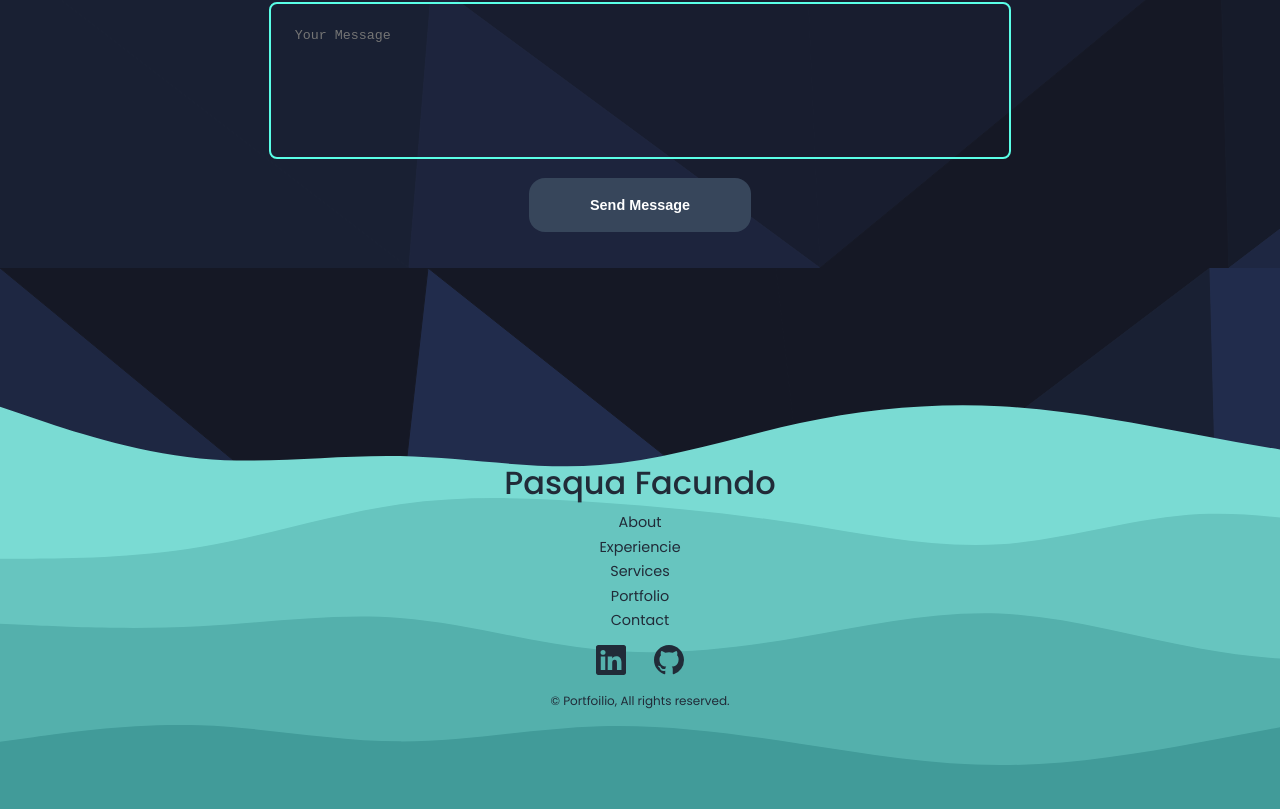
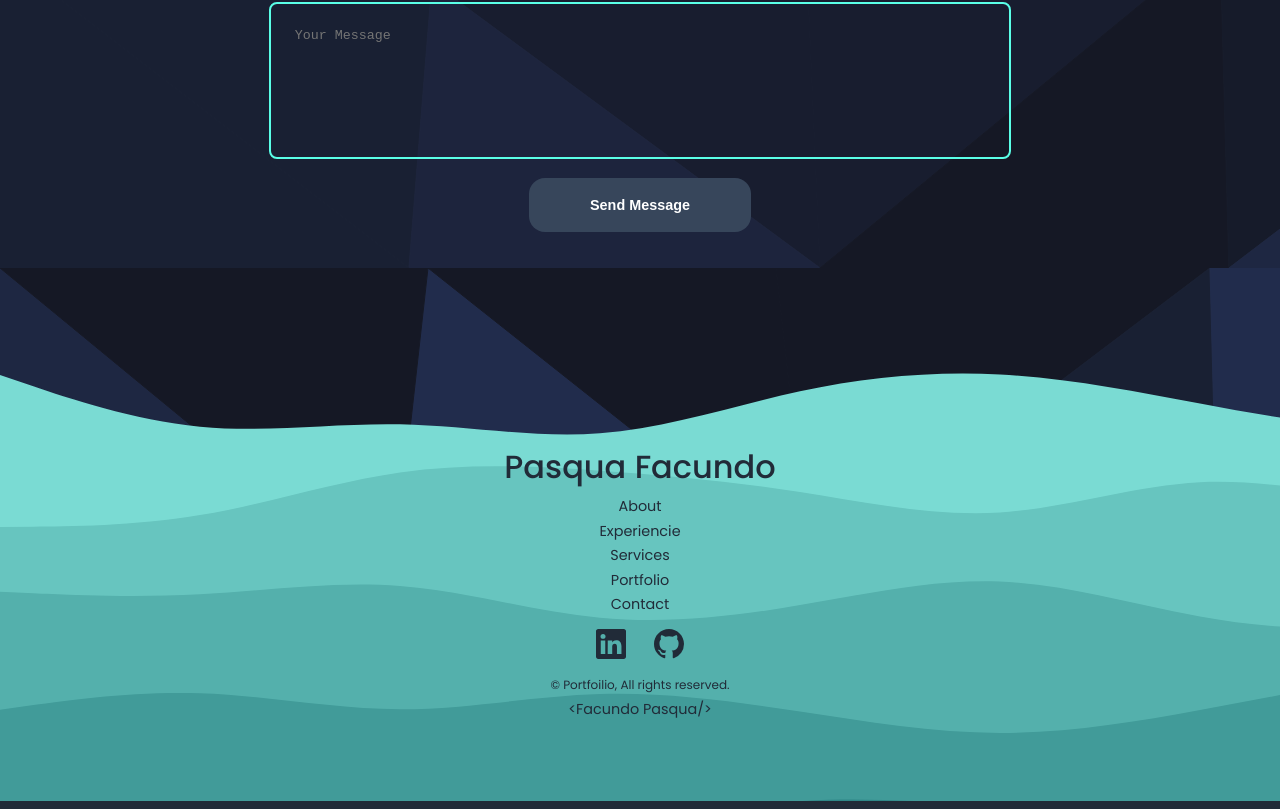
Before and after one commit to Boryake/portafolio-react, a React (Create React App) app: page / in a window 1280 px wide. Shown: the part 4232-5041 px from the top of the page. Built offline with nearby package versions, Linux system fonts and the light colour scheme.

Commit message:
changes on footer

```diff
--- a/public/index.html
+++ b/public/index.html
@@ -5,7 +5,7 @@
     <meta http-equiv="X-UA-Compatible" content="IE=edge">
     <meta name="viewport" content="width=device-width, initial-scale=1.0">
     <link rel="shortcut icon" href="ico2.png" >
-    <title>Portafolio</title>
+    <title> <Facundo Pasqua> </title>
 </head>
 <body>
     <div id="root"></div>
--- a/src/Components/Footer/Footer.css
+++ b/src/Components/Footer/Footer.css
@@ -1,8 +1,8 @@
 footer{
     background-image: url(../../assets/assets/waves3.svg);
     z-index: 4;
-    background-position: 0 69%;
-    padding: 3rem 0;
+    background-position: 0 75%;
+    padding: 2rem;
     text-align: center;
     font-size: 0.9rem;
     margin-top: 7rem;
@@ -58,10 +58,26 @@ footer a{
 .footer__copyrigth{
     margin-bottom: 3rem;
     color: var(--color-bg);
+}
+.close{
+    gap:0;
+    color: var(--color-bg);
+    margin-top: -3rem;
+    margin-bottom: 3rem;
 
 }
 
-@media screen and (max-width:1024px){
+@media screen and (max-width:1600px){
+
+
+    .permalinks{
+        flex-direction: column;
+        gap: 1.5rem;
+    }
+
+    .footer__socials{
+        margin-bottom: 0rem;
+    }
 
 }
 
--- a/src/Components/Footer/Footer.jsx
+++ b/src/Components/Footer/Footer.jsx
@@ -19,6 +19,8 @@ const Footer = () => {
       <div className='footer__copyrigth'>
         <small>&copy; Portfoilio, All rights reserved.</small>
       </div>
+      <div className='close'>&lt;Facundo Pasqua/&#62;</div>
+
     </footer>
   )
 }
--- a/src/Components/Nav/Nav.css
+++ b/src/Components/Nav/Nav.css
@@ -6,7 +6,7 @@ nav{
     position: fixed;
     left: 50%;
     transform: translateX(-50%);
-    bottom: 2rem;
+    bottom: 1.7rem;
     gap: 0.8rem;
     border-radius: 3rem;
     backdrop-filter: blur(15px);
@@ -44,7 +44,7 @@ nav a.active {
     position: fixed;
     left: 50%;
     transform: translateX(-50%);
-    bottom: 2rem;
+    bottom: 1rem;
     border-radius: 1rem;
     backdrop-filter: blur(15px);
     }
```
